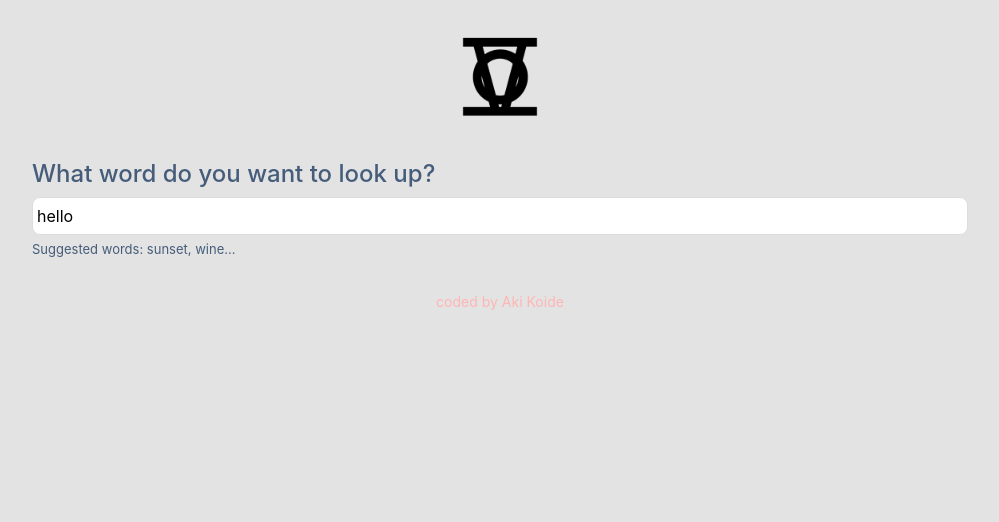
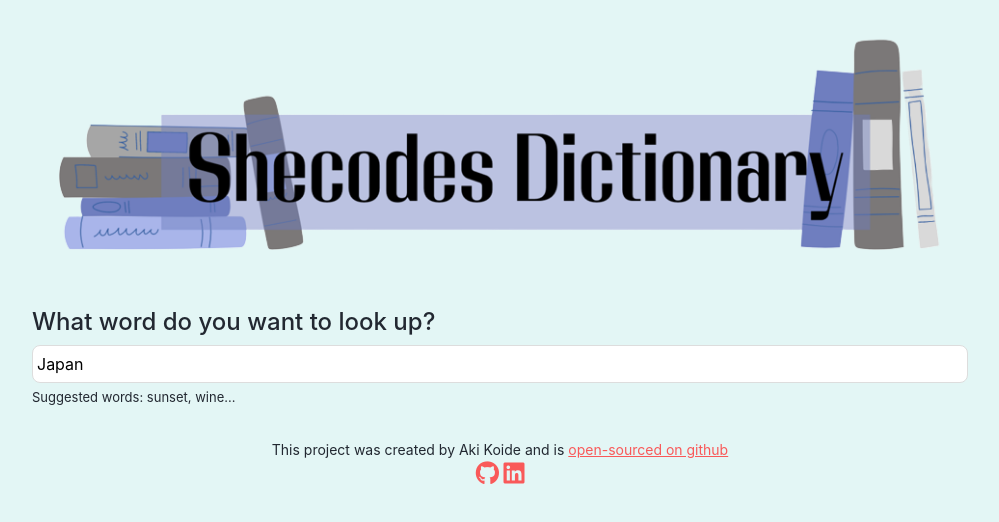
Before and after one commit to AkiKoide/dictionary-project, a React (Create React App) app: page / in a window 1280 px wide. Shown: the top 522 px of the page, without its empty margins (140-1139 px from the left). Built offline with nearby package versions, Linux system fonts and the light colour scheme; no server answers.

Commit message:
added font awesome

```diff
--- a/package.json
+++ b/package.json
@@ -7,6 +7,7 @@
     "@testing-library/react": "^13.1.1",
     "@testing-library/user-event": "^13.5.0",
     "axios": "^0.26.1",
+    "font-awesome": "^4.7.0",
     "react": "^18.0.0",
     "react-dom": "^18.0.0",
     "react-scripts": "5.0.1",
--- a/public/index.html
+++ b/public/index.html
@@ -2,6 +2,10 @@
 <html lang="en">
   <head>
     <meta charset="utf-8" />
+    <script
+      src="https://kit.fontawesome.com/817d83e69b.js"
+      crossorigin="anonymous"
+    ></script>
     <link
       href="https://cdn.jsdelivr.net/npm/bootstrap@5.1.3/dist/css/bootstrap.min.css"
       rel="stylesheet"
--- a/src/App.css
+++ b/src/App.css
@@ -8,7 +8,7 @@
 }
 
 .App-logo {
-  max-width: 100px;
+  max-width: 600px;
   display: block;
   margin: 0 auto;
 }
@@ -18,8 +18,8 @@
   margin: 30px 0;
 }
 body {
-  background: #e3e3e3;
-  color: #ffb5b5;
+  background: #e3f6f5;
+  color: #222831;
 }
 a {
   color: #f95959;
--- a/src/App.js
+++ b/src/App.js
@@ -1,4 +1,4 @@
-import logo from "./logo-aki.png";
+import logo from "./titlelogo.png";
 import "./App.css";
 import Dictionary from "./Dictionary";
 
@@ -7,14 +7,42 @@ export default function App() {
     <div className="App">
       <div className="container">
         <header className="App-header">
-          <img src={logo} className="App-logo img-fluid" alt="logo" />
+          <img src={logo} className="App-logo" class="img-fluid" alt="logo" />
         </header>
         <main>
-          <Dictionary defaultKeyword="hello" />
+          <Dictionary defaultKeyword="Japan" />
         </main>
 
         <footer className="App-footer">
-          <small>coded by Aki Koide</small>
+          <small>
+            This project was created by Aki Koide and is{" "}
+            <a
+              href="https://github.com/AkiKoide/dictionary-project"
+              target="_blank"
+              rel="noreferrer"
+            >
+              open-sourced on github
+            </a>
+          </small>
+          <br />
+          <span>
+            <a
+              href="https://github.com/AkiKoide"
+              target="_blank"
+              rel="noreferrer"
+            >
+              <i class="fa-brands fa-github fa-xl"></i>
+            </a>
+          </span>{" "}
+          <span>
+            <a
+              href="https://www.linkedin.com/in/aki-koide/"
+              target="_blank"
+              rel="noreferrer"
+            >
+              <i class="fa-brands fa-linkedin fa-xl"></i>
+            </a>
+          </span>
         </footer>
       </div>
     </div>
--- a/src/Dictionary.css
+++ b/src/Dictionary.css
@@ -1,5 +1,5 @@
 .Dictionary section {
-  background: #455d7a;
+  background: #edf7fa;
   padding: 30px;
   border-radius: 8px;
   box-shadow: 0 5px 15px rgb(0 0 0 / 60%);
@@ -16,9 +16,9 @@
 .Dictionary .hint {
   font-size: 13px;
   margin-top: 5px;
-  color: #455d7a;
+  color: #222831;
 }
 
 .Dictionary h4 {
-  color: #455d7a;
+  color: #222831;
 }
--- a/src/Phonetic.css
+++ b/src/Phonetic.css
@@ -15,7 +15,7 @@
 }
 
 .Phonetic a:hover {
-  background: #9670f4;
+  background: #5e87b8;
   color: white;
 }
 
--- a/src/Phonetic.js
+++ b/src/Phonetic.js
@@ -1,11 +1,12 @@
 import React from "react";
+
 import "./Phonetic.css";
 
 export default function Phonetic(props) {
   return (
     <div className="Phonetic">
       <a href={props.phonetic.audio} target="_blank" rel="noreferrer">
-        Listen
+        <i class="fa-solid fa-play"></i>
       </a>
       <span className="text">{props.phonetic.text}</span>
     </div>
```
Also changed, not shown: src/titlelogo.png (added), 1 other file (tests, documents, lock files or other folders).
